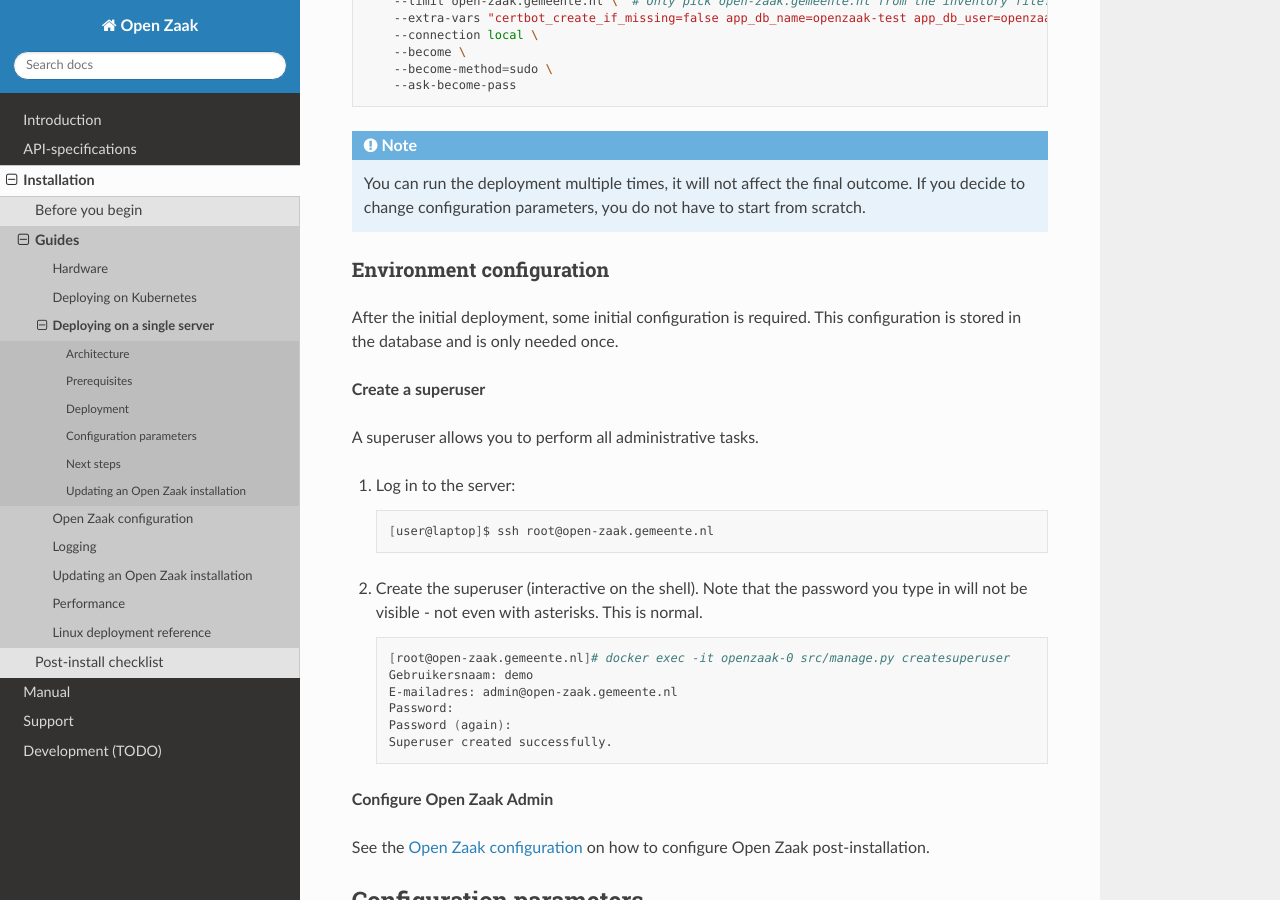
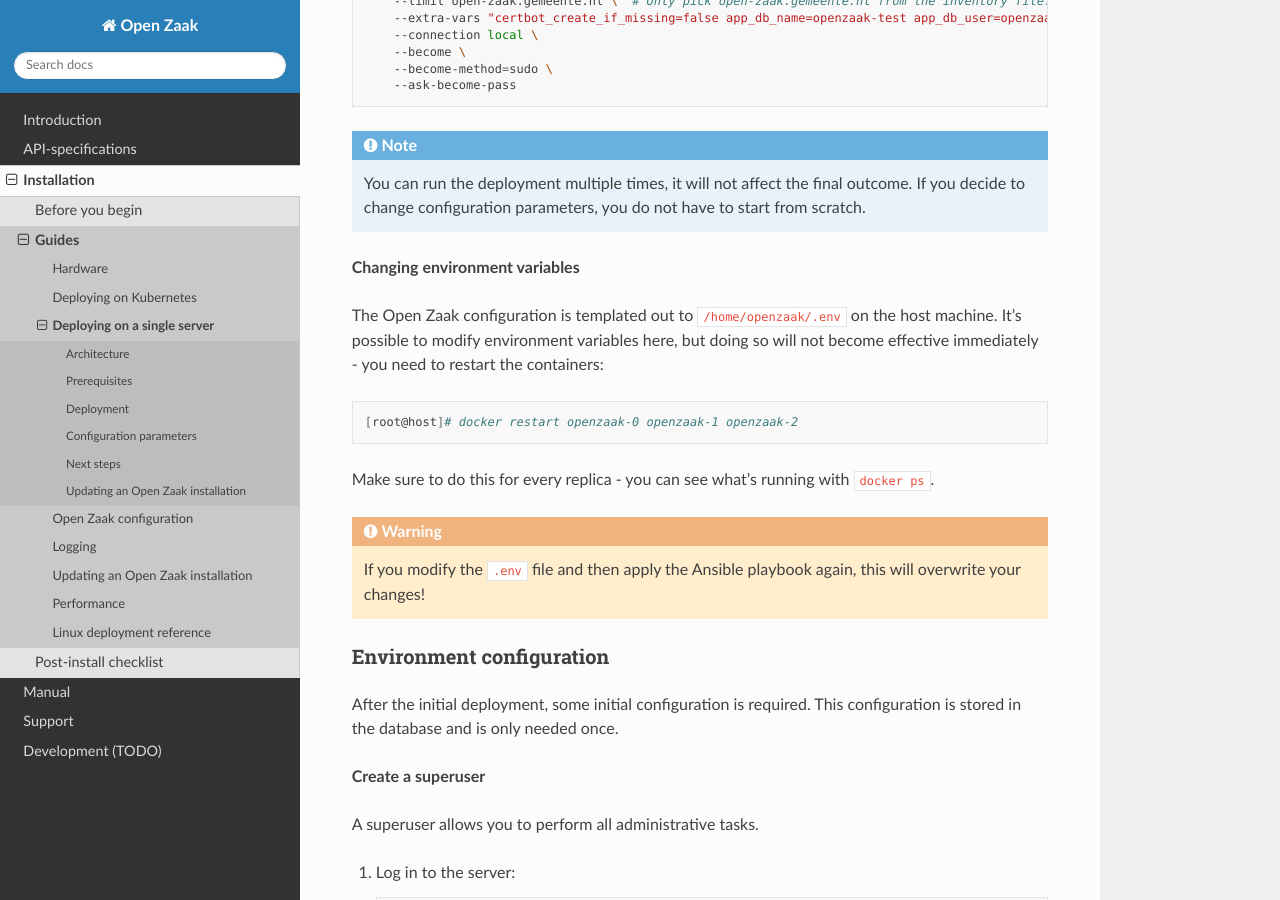
Before and after one commit to open-zaak/open-zaak, a Sphinx documentation site: the page built from docs/installation/deployment/single_server.rst, in a window 1280 px wide and 900 px high, scrolled down 2922 px. Built offline with Sphinx 7.4.7 and the Read the Docs theme 2.0.0, drawn with Linux system fonts in a browser that asks for light colours; pages that are not in the unit, such as notebooks, are missing from menus.

Commit message:
:pencil: Fixes #3965 -- Document the need to restart containers if you fidget with the .env file

```diff
--- a/docs/installation/deployment/single_server.rst
+++ b/docs/installation/deployment/single_server.rst
@@ -166,6 +166,21 @@
    outcome. If you decide to change configuration parameters, you do not have
    to start from scratch.
 
+**Changing environment variables**
+
+The Open Zaak configuration is templated out to ``/home/openzaak/.env`` on the host
+machine. It's possible to modify environment variables here, but doing so will not
+become effective immediately - you need to restart the containers:
+
+.. code-block:: shell
+
+    [root@host]# docker restart openzaak-0 openzaak-1 openzaak-2
+
+Make sure to do this for every replica - you can see what's running with ``docker ps``.
+
+.. warning:: If you modify the ``.env`` file and then apply the Ansible playbook again,
+    this will overwrite your changes!
+
 Environment configuration
 -------------------------
 
```
